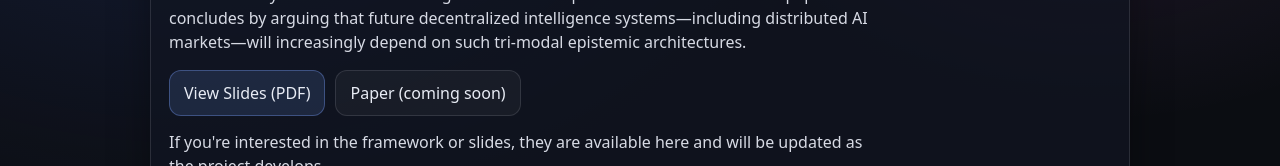
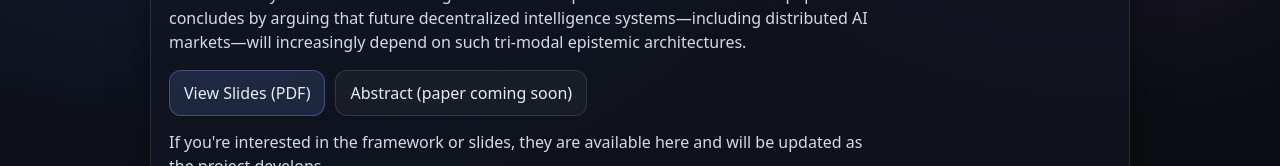
Before and after one commit to azfarsamin/cccframework, a Next.js app: page /work/aerc-2026 in a window 1280 px wide. Shown: the part 1027-1193 px from the top of the page. Built offline with nearby package versions, Linux system fonts and the light colour scheme.

Commit message:
Update page.tsx

```diff
--- a/app/work/aerc-2026/page.tsx
+++ b/app/work/aerc-2026/page.tsx
@@ -80,11 +80,11 @@ export default function AERC2026Page() {
 
             <a
               className="button"
-              href="/pdfs/aerc-2026-paper.pdf"
+              href="/pdfs/AERCabstract.pdf"
               target="_blank"
               rel="noreferrer"
             >
-              Paper (coming soon)
+              Abstract (paper coming soon)
             </a>
           </div>
 
```
